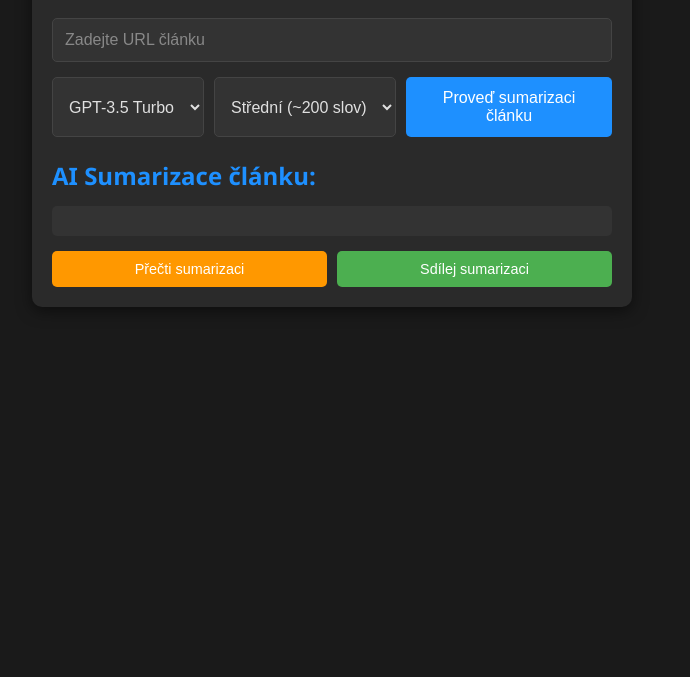
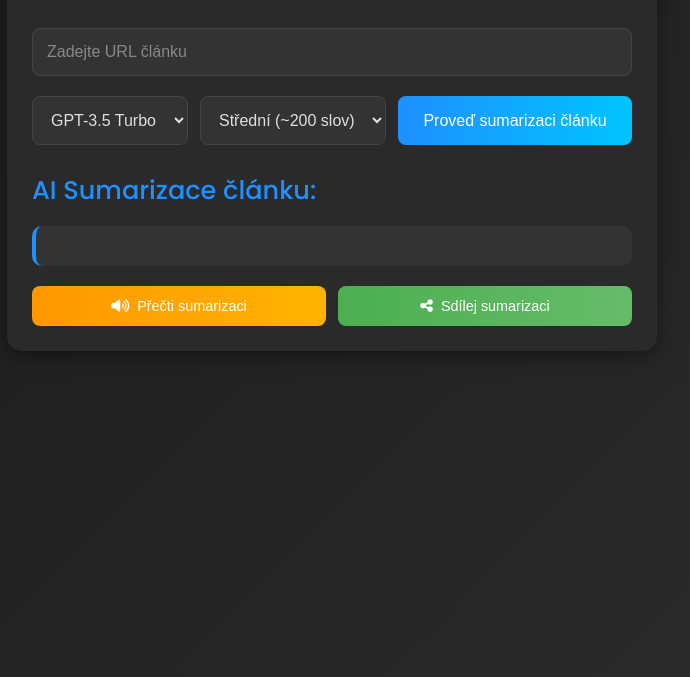
Before and after one commit to martinzeman333/summary-app, a website: page public/index.html in a window 1280 px wide. Shown: the part 123-800 px from the top of the page, without its empty margins (308-998 px from the left). Drawn offline with Linux system fonts and the light colour scheme.

Commit message:
Update index.html

```diff
--- a/public/index.html
+++ b/public/index.html
@@ -4,6 +4,10 @@
     <meta charset="UTF-8">
     <meta name="viewport" content="width=device-width, initial-scale=1.0">
     <title>Summary App</title>
+    <!-- Google Fonts -->
+    <link href="https://fonts.googleapis.com/css2?family=Poppins:wght@400;500;600&display=swap" rel="stylesheet">
+    <!-- Font Awesome pro ikony -->
+    <link rel="stylesheet" href="https://cdnjs.cloudflare.com/ajax/libs/font-awesome/6.4.0/css/all.min.css">
     <style>
         * {
             margin: 0;
@@ -12,11 +16,11 @@
         }
 
         body {
-            font-family: 'Segoe UI', Tahoma, Geneva, Verdana, sans-serif;
-            background-color: #1a1a1a;
+            font-family: 'Poppins', sans-serif;
+            background: linear-gradient(135deg, #1a1a1a 0%, #2c2c2c 100%);
             color: #e0e0e0;
             line-height: 1.6;
-            padding: 20px;
+            padding: 30px;
             min-height: 100vh;
             display: flex;
             justify-content: center;
@@ -26,66 +30,81 @@
         h1 {
             text-align: center;
             color: #ffffff;
-            margin-bottom: 30px;
-            font-size: 2rem;
-            margin-top: 20px;
+            margin-bottom: 40px;
+            font-size: 2.2rem;
+            font-weight: 600;
+            text-shadow: 0 2px 4px rgba(0, 0, 0, 0.3);
         }
 
         .container {
             background-color: #2a2a2a;
-            padding: 20px;
-            border-radius: 10px;
-            box-shadow: 0 4px 15px rgba(0, 0, 0, 0.5);
+            padding: 25px;
+            border-radius: 15px;
+            box-shadow: 0 6px 20px rgba(0, 0, 0, 0.4);
             width: 100%;
-            max-width: 600px;
+            max-width: 650px;
+            transition: transform 0.3s ease;
+        }
+
+        .container:hover {
+            transform: translateY(-5px);
         }
 
         input[type="text"] {
             width: 100%;
-            padding: 12px;
-            margin-bottom: 15px;
+            padding: 14px;
+            margin-bottom: 20px;
             border: 1px solid #444;
-            border-radius: 5px;
+            border-radius: 8px;
             background-color: #333;
             color: #e0e0e0;
             font-size: 1rem;
+            transition: border-color 0.3s ease;
         }
 
         input[type="text"]::placeholder {
             color: #888;
         }
 
+        input[type="text"]:focus {
+            outline: none;
+            border-color: #1e90ff;
+        }
+
         button {
             width: 100%;
-            padding: 12px;
-            background-color: #1e90ff;
+            padding: 14px;
+            background: linear-gradient(90deg, #1e90ff, #00c4ff);
             color: #ffffff;
             border: none;
-            border-radius: 5px;
+            border-radius: 8px;
             cursor: pointer;
             font-size: 1rem;
-            transition: background-color 0.3s ease;
+            font-weight: 500;
+            transition: background 0.3s ease, transform 0.2s ease;
         }
 
         button:hover {
-            background-color: #1c86ee;
+            background: linear-gradient(90deg, #1c86ee, #00b7ff);
+            transform: scale(1.02);
         }
 
         .input-group {
             display: flex;
-            gap: 10px;
-            margin-bottom: 15px;
+            gap: 12px;
+            margin-bottom: 20px;
         }
 
         select {
             flex: 1;
-            padding: 12px;
+            padding: 14px;
             border: 1px solid #444;
-            border-radius: 5px;
+            border-radius: 8px;
             background-color: #333;
             color: #e0e0e0;
             font-size: 1rem;
             cursor: pointer;
+            transition: border-color 0.3s ease;
         }
 
         select:focus {
@@ -94,114 +113,124 @@
         }
 
         #result {
-            margin-top: 20px;
+            margin-top: 25px;
         }
 
         #result h2 {
             color: #1e90ff;
-            margin-bottom: 10px;
-            font-size: 1.5rem;
+            margin-bottom: 15px;
+            font-size: 1.6rem;
+            font-weight: 500;
         }
 
         #referat {
             white-space: pre-wrap;
-            line-height: 1.6;
+            line-height: 1.7;
             color: #d0d0d0;
             background-color: #333;
-            padding: 15px;
-            border-radius: 5px;
+            padding: 20px;
+            border-radius: 10px;
             font-size: 1rem;
+            border-left: 4px solid #1e90ff;
         }
 
         #progress-container {
             display: none;
             width: 100%;
             background-color: #444;
-            border-radius: 5px;
-            margin-bottom: 15px;
-            margin-top: 20px;
+            border-radius: 8px;
+            margin-bottom: 20px;
+            margin-top: 25px;
             overflow: hidden;
         }
 
         #progress-bar {
             width: 0%;
-            height: 10px;
-            background-color: #2e7d32;
-            transition: width 0.1s ease;
+            height: 12px;
+            background: linear-gradient(90deg, #2e7d32, #4caf50);
+            transition: width 0.3s ease;
         }
 
         .action-buttons {
             display: flex;
-            gap: 10px;
-            margin-top: 15px;
+            gap: 12px;
+            margin-top: 20px;
         }
 
         .action-buttons button {
             flex: 1;
-            padding: 10px;
+            padding: 12px;
             font-size: 0.9rem;
+            font-weight: 500;
+            display: flex;
+            align-items: center;
+            justify-content: center;
+            gap: 8px;
+            transition: background 0.3s ease, transform 0.2s ease;
         }
 
         #read-button {
-            background-color: #ff9800;
+            background: linear-gradient(90deg, #ff9800, #ffb300);
         }
 
         #read-button:hover {
-            background-color: #fb8c00;
+            background: linear-gradient(90deg, #fb8c00, #ffa700);
+            transform: scale(1.02);
         }
 
         #share-button {
-            background-color: #4caf50;
+            background: linear-gradient(90deg, #4caf50, #66bb6a);
         }
 
         #share-button:hover {
-            background-color: #43a047;
+            background: linear-gradient(90deg, #43a047, #5cb860);
+            transform: scale(1.02);
         }
 
         @media (max-width: 600px) {
             h1 {
-                font-size: 1.5rem;
-                margin-top: 15px;
-                margin-bottom: 20px;
+                font-size: 1.8rem;
+                margin-top: 20px;
+                margin-bottom: 30px;
             }
 
             .container {
-                padding: 15px;
+                padding: 20px;
             }
 
             input[type="text"],
             button,
             select {
                 font-size: 0.9rem;
-                padding: 10px;
+                padding: 12px;
             }
 
             .input-group {
                 flex-direction: column;
-                gap: 8px;
+                gap: 10px;
             }
 
             #result h2 {
-                font-size: 1.2rem;
+                font-size: 1.3rem;
             }
 
             #referat {
                 font-size: 0.9rem;
-                padding: 10px;
+                padding: 15px;
             }
 
             #progress-container {
-                margin-top: 15px;
+                margin-top: 20px;
             }
 
             .action-buttons {
                 flex-direction: column;
-                gap: 8px;
+                gap: 10px;
             }
 
             .action-buttons button {
                 font-size: 0.8rem;
-                padding: 8px;
+                padding: 10px;
             }
         }
     </style>
@@ -229,8 +258,8 @@
             <h2>AI Sumarizace článku:</h2>
             <div id="referat"></div>
             <div class="action-buttons">
-                <button id="read-button" onclick="readSummary()">Přečti sumarizaci</button>
-                <button id="share-button" onclick="shareSummary()">Sdílej sumarizaci</button>
+                <button id="read-button" onclick="readSummary()"><i class="fas fa-volume-up"></i> Přečti sumarizaci</button>
+                <button id="share-button" onclick="shareSummary()"><i class="fas fa-share-alt"></i> Sdílej sumarizaci</button>
             </div>
         </div>
     </div>
@@ -317,11 +346,11 @@
 
             window.speechSynthesis.speak(utterance);
             isReading = true;
-            document.getElementById('read-button').textContent = 'Zastavit čtení';
+            document.getElementById('read-button').innerHTML = '<i class="fas fa-pause"></i> Zastavit čtení';
 
             utterance.onend = () => {
                 isReading = false;
-                document.getElementById('read-button').textContent = 'Přečti sumarizaci';
+                document.getElementById('read-button').innerHTML = '<i class="fas fa-volume-up"></i> Přečti sumarizaci';
             };
         }
 
```
